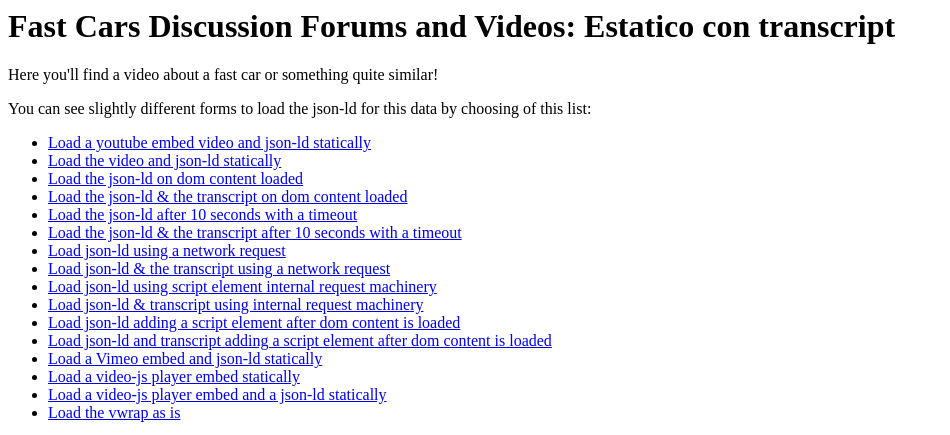
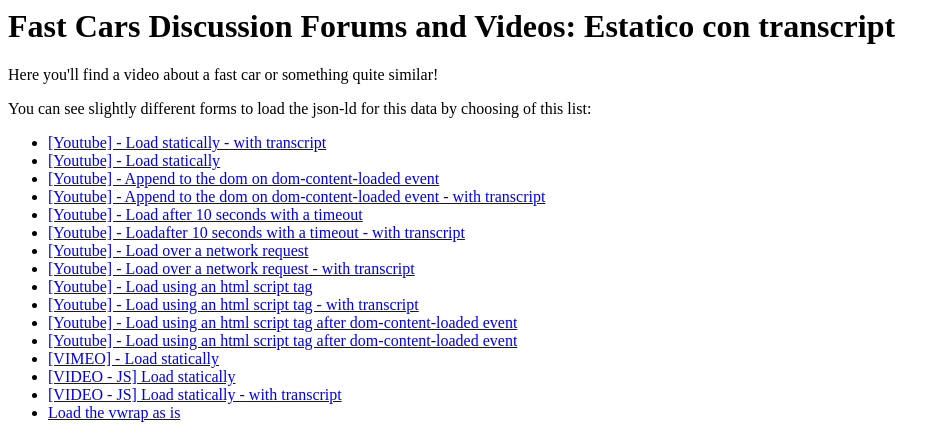
Before and after one commit to solanoepalacio/json-ld, a PHP site: page /index.php in a window 1280 px wide. Shown: the top 435 px of the page, without its empty margins (0-950 px from the left). Run offline with PHP 8.4, Linux system fonts and the light colour scheme.

Commit message:
improve menu names

```diff
--- a/includes/menu.php
+++ b/includes/menu.php
@@ -2,28 +2,28 @@
     <p>Here you'll find a video about a fast car or something quite similar!</p>
     <p>You can see slightly different forms to load the json-ld for this data by choosing of this list:</p>
     <ul>
-        <li><a href="/index.php" >Load a youtube embed video and json-ld statically</a></li>
-        <li><a href="/pages/no-transcript.php" >Load the video and json-ld statically</a></li>
+        <li><a href="/index.php" >[Youtube] - Load statically - with transcript</a></li>
+        <li><a href="/pages/no-transcript.php" >[Youtube] - Load statically</a></li>
 
-        <li><a href="/pages/content-loaded.php">Load the json-ld on dom content loaded</a></li>
-        <li><a href="/pages/content-transcript-loaded.php">Load the json-ld & the transcript on dom content loaded</a></li>
+        <li><a href="/pages/content-loaded.php">[Youtube] - Append to the dom on dom-content-loaded event</a></li>
+        <li><a href="/pages/content-transcript-loaded.php">[Youtube] - Append to the dom on dom-content-loaded event - with transcript</a></li>
 
-        <li><a href="/pages/timeout.php">Load the json-ld after 10 seconds with a timeout</a></li>
-        <li><a href="/pages/timeout-transcript.php">Load the json-ld & the transcript after 10 seconds with a timeout</a></li>
+        <li><a href="/pages/timeout.php">[Youtube] - Load after 10 seconds with a timeout</a></li>
+        <li><a href="/pages/timeout-transcript.php">[Youtube] - Loadafter 10 seconds with a timeout - with transcript</a></li>
 
-        <li><a href="/pages/network.php">Load json-ld using a network request</a></li>
-        <li><a href="/pages/network-transcript.php">Load json-ld & the transcript using a network request</a></li>
+        <li><a href="/pages/network.php">[Youtube] - Load over a network request</a></li>
+        <li><a href="/pages/network-transcript.php">[Youtube] - Load over a network request - with transcript</a></li>
 
-        <li><a href="/pages/static-src.php">Load json-ld using script element internal request machinery</a></li>
-        <li><a href="/pages/static-src-transcript.php">Load json-ld & transcript using internal request machinery</a></li>
+        <li><a href="/pages/static-src.php">[Youtube] - Load using an html script tag</a></li>
+        <li><a href="/pages/static-src-transcript.php">[Youtube] - Load using an html script tag - with transcript</a></li>
 
-        <li><a href="/pages/content-loaded-src.php">Load json-ld adding a script element after dom content is loaded</a></li>
-        <li><a href="/pages/content-loaded-src-transcript.php">Load json-ld and transcript adding a script element after dom content is loaded</a></li>
+        <li><a href="/pages/content-loaded-src.php">[Youtube] - Load using an html script tag after dom-content-loaded event</a></li>
+        <li><a href="/pages/content-loaded-src-transcript.php">[Youtube] - Load using an html script tag after dom-content-loaded event</a></li>
 
-        <li><a href="/pages/vimeo-static.php">Load a Vimeo embed and json-ld statically</a></li>
+        <li><a href="/pages/vimeo-static.php">[VIMEO] - Load statically</a></li>
 
-        <li><a href="/pages/video-js-static.php">Load a video-js player embed statically</a></li>
-        <li><a href="/pages/video-js-static-transcript.php">Load a video-js player embed and a json-ld statically</a></li>
+        <li><a href="/pages/video-js-static.php">[VIDEO - JS] Load statically</a></li>
+        <li><a href="/pages/video-js-static-transcript.php">[VIDEO - JS] Load statically - with transcript</a></li>
 
         <li><a href="/pages/vwrap.php">Load the vwrap as is</a></li>
     </ul>
```
